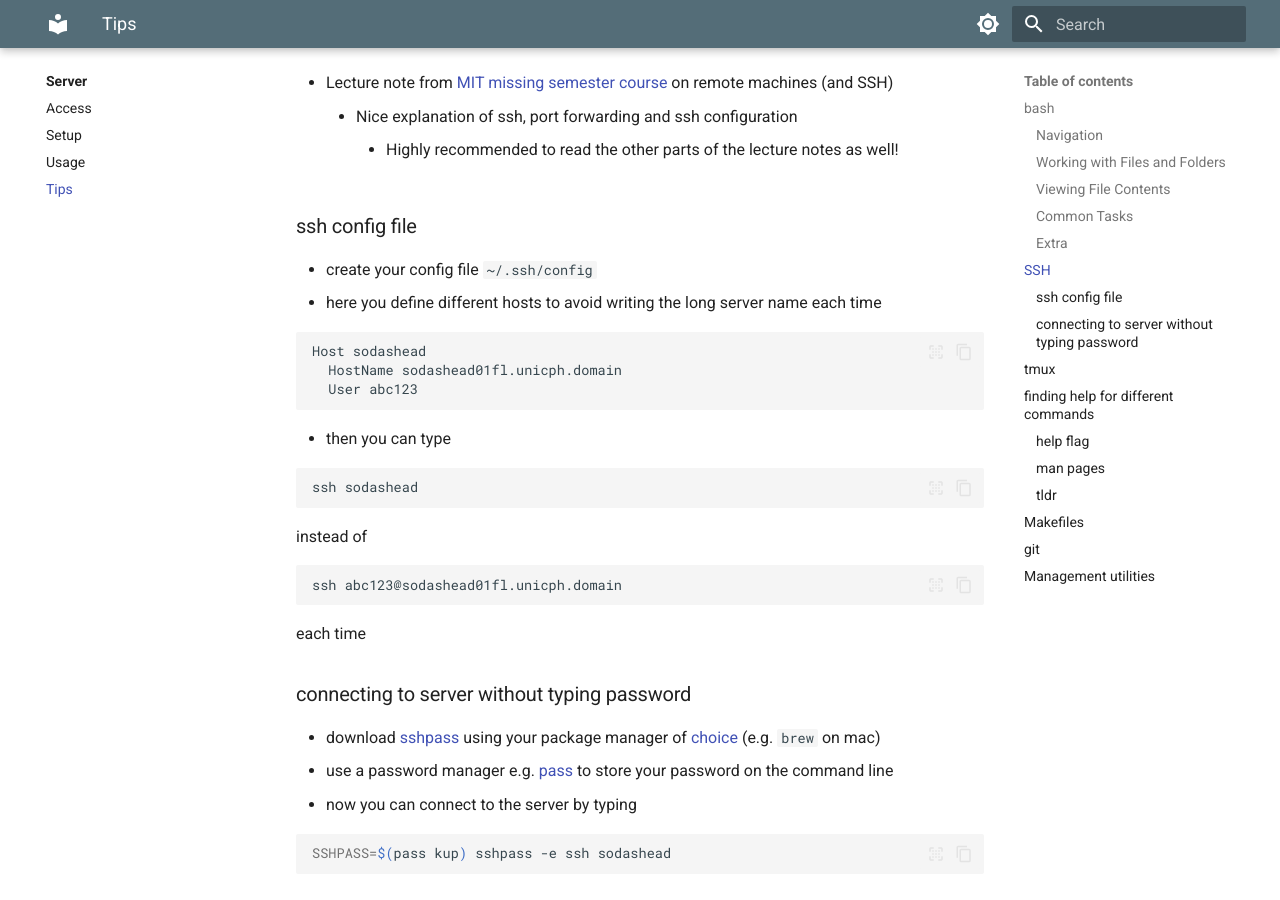
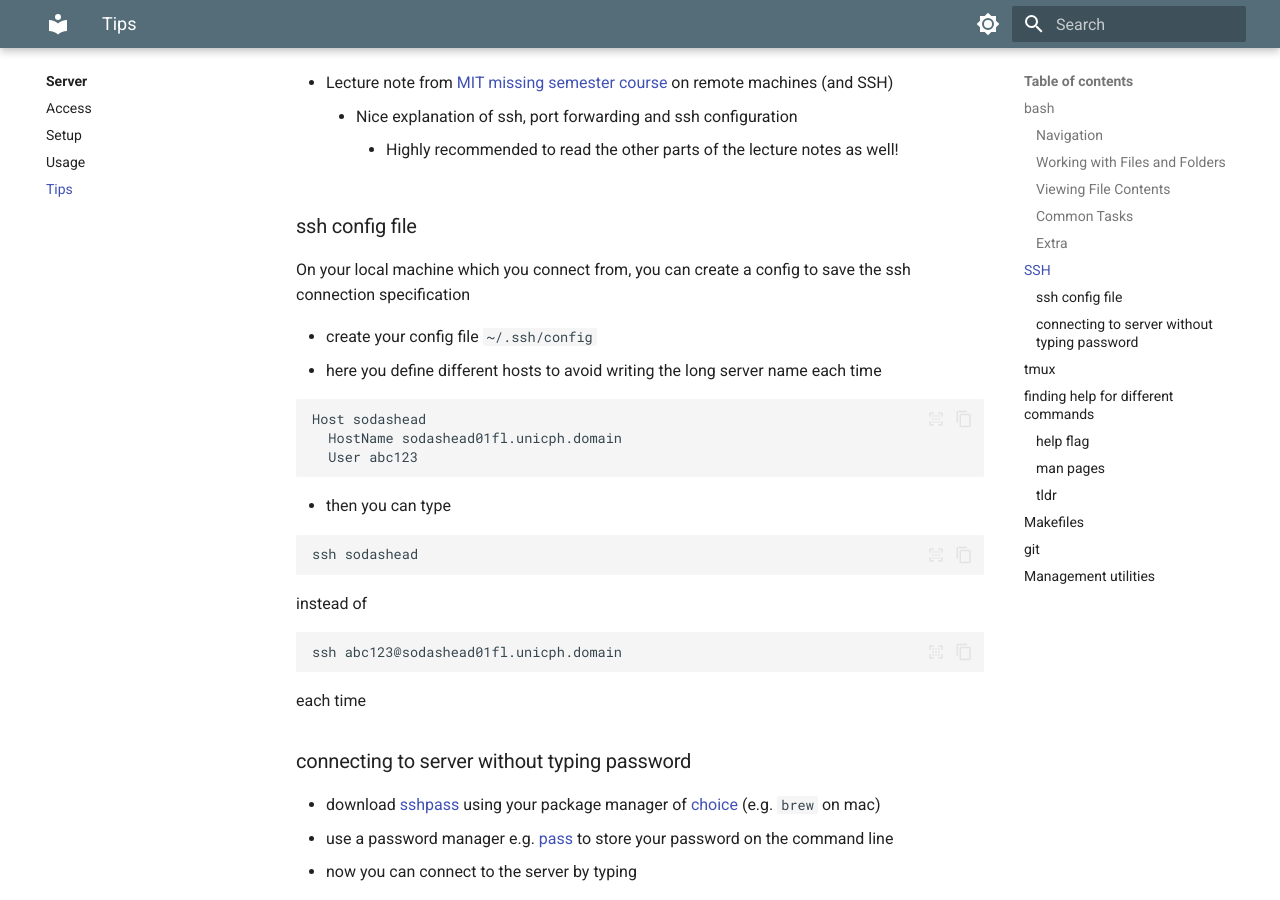
Before and after one commit to cph-sodas/cph-sodas.github.io, an MkDocs documentation site: the page built from docs/server/tips.md, in a window 1280 px wide and 900 px high, scrolled down 1821 px. Built offline with MkDocs 1.6.1 and Material for MkDocs 9.7.7, drawn with Linux system fonts in a browser that asks for light colours.

Commit message:
ssh config from local machine

```diff
--- a/docs/server/tips.md
+++ b/docs/server/tips.md
@@ -81,6 +81,9 @@ btop              # Interactive process viewer
     - Highly recommended to read the other parts of the lecture notes as well!
 
 ### ssh config file
+
+On your local machine which you connect from, you can create a config to save
+the ssh connection specification
 
 - create your config file `~/.ssh/config`
 - here you define different hosts to avoid writing the long server name each
```
